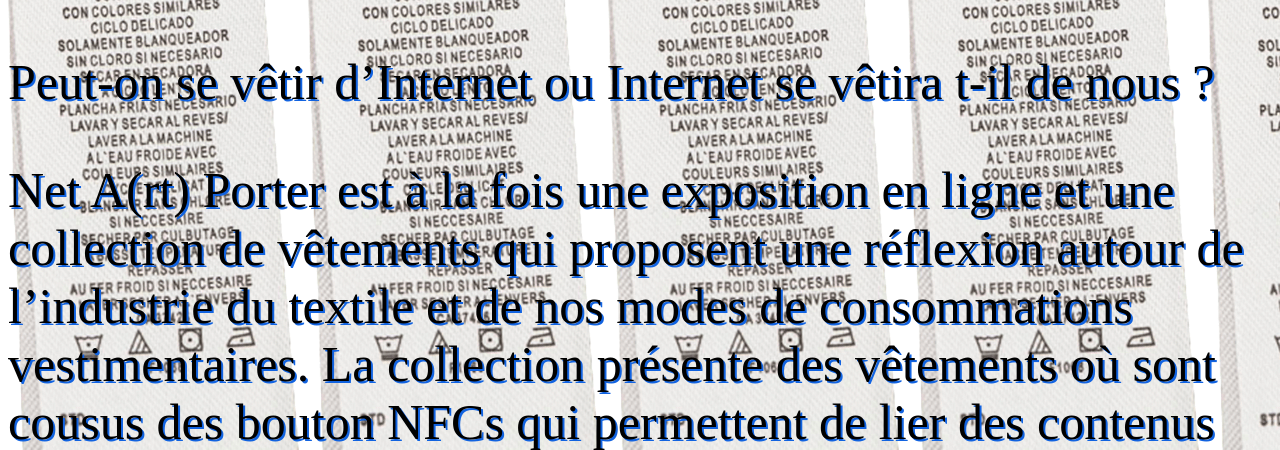
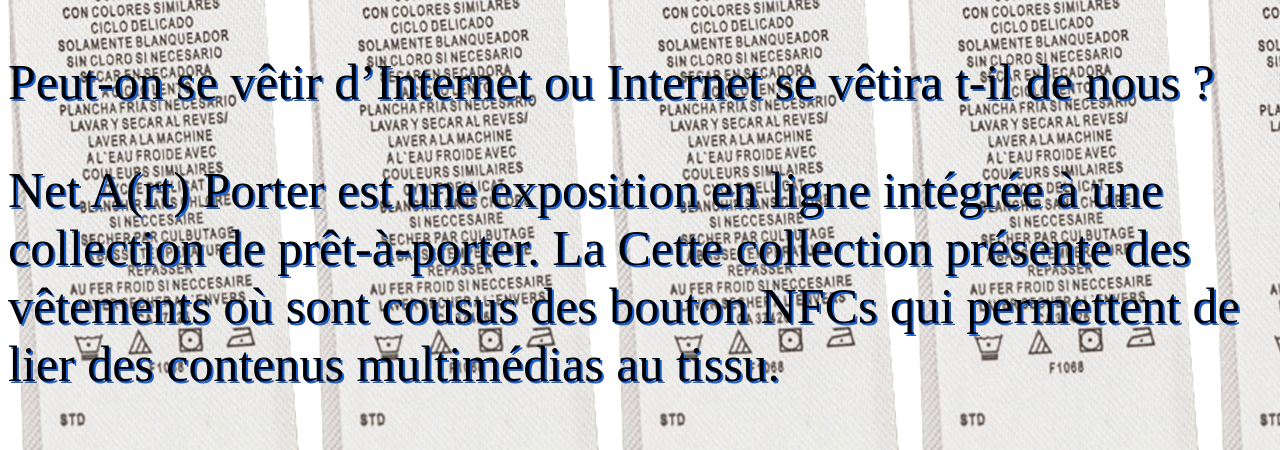
Before and after one commit to netartporter/netartporter.github.io, a plain HTML site: page index.html in a window 1280 px wide. Shown: the part 196-646 px from the top of the page. Drawn offline with Linux system fonts and the light colour scheme.

Commit message:
Update index.html

```diff
--- a/index.html
+++ b/index.html
@@ -17,8 +17,8 @@
     <h1>Net A(rt) Porter</h1>
 
   <p>Peut-on se vêtir d’Internet ou Internet se vêtira t-il de nous ?</p>
-<p>Net A(rt) Porter est à la fois une exposition en ligne et une collection de vêtements qui proposent une réflexion autour de l’industrie du textile et de nos modes de consommations vestimentaires.
-La collection présente des vêtements où sont cousus des bouton NFCs qui permettent de lier des contenus multimédias au tissu.</p>
+<p>Net A(rt) Porter est une exposition en ligne intégrée à une collection de prêt-à-porter.
+La Cette collection présente des vêtements où sont cousus des bouton NFCs qui permettent de lier des contenus multimédias au tissu.</p>
     <h2>Liens vers les différents projets</h2>
     <a href="https://netartporter.github.io/bangladesh_infos/">https://netartporter.github.io/bangladesh_infos/</a>
     <a href="https://netartporter.github.io/bangladesh_drapeau/">https://netartporter.github.io/bangladesh_drapeau/</a>
```
